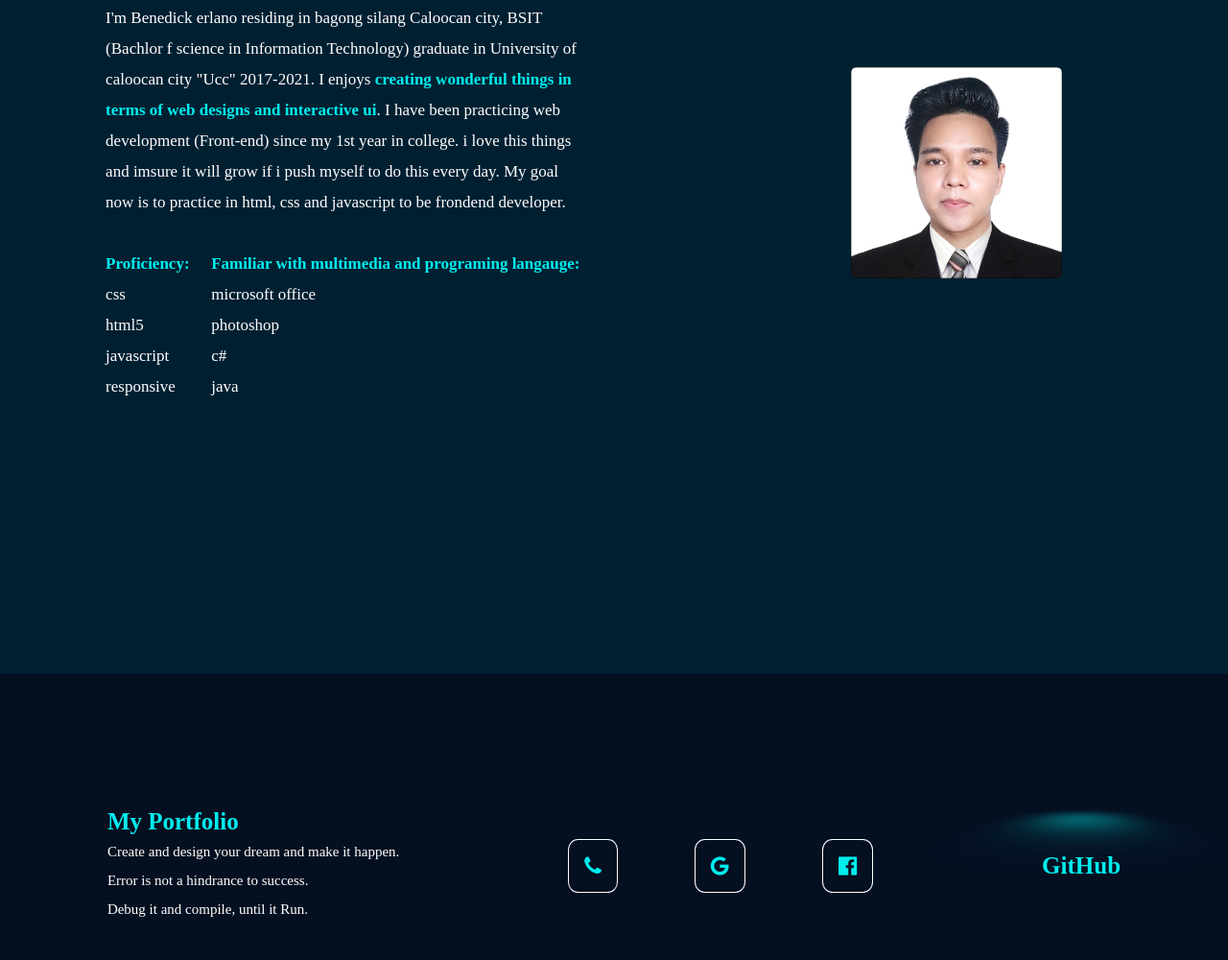
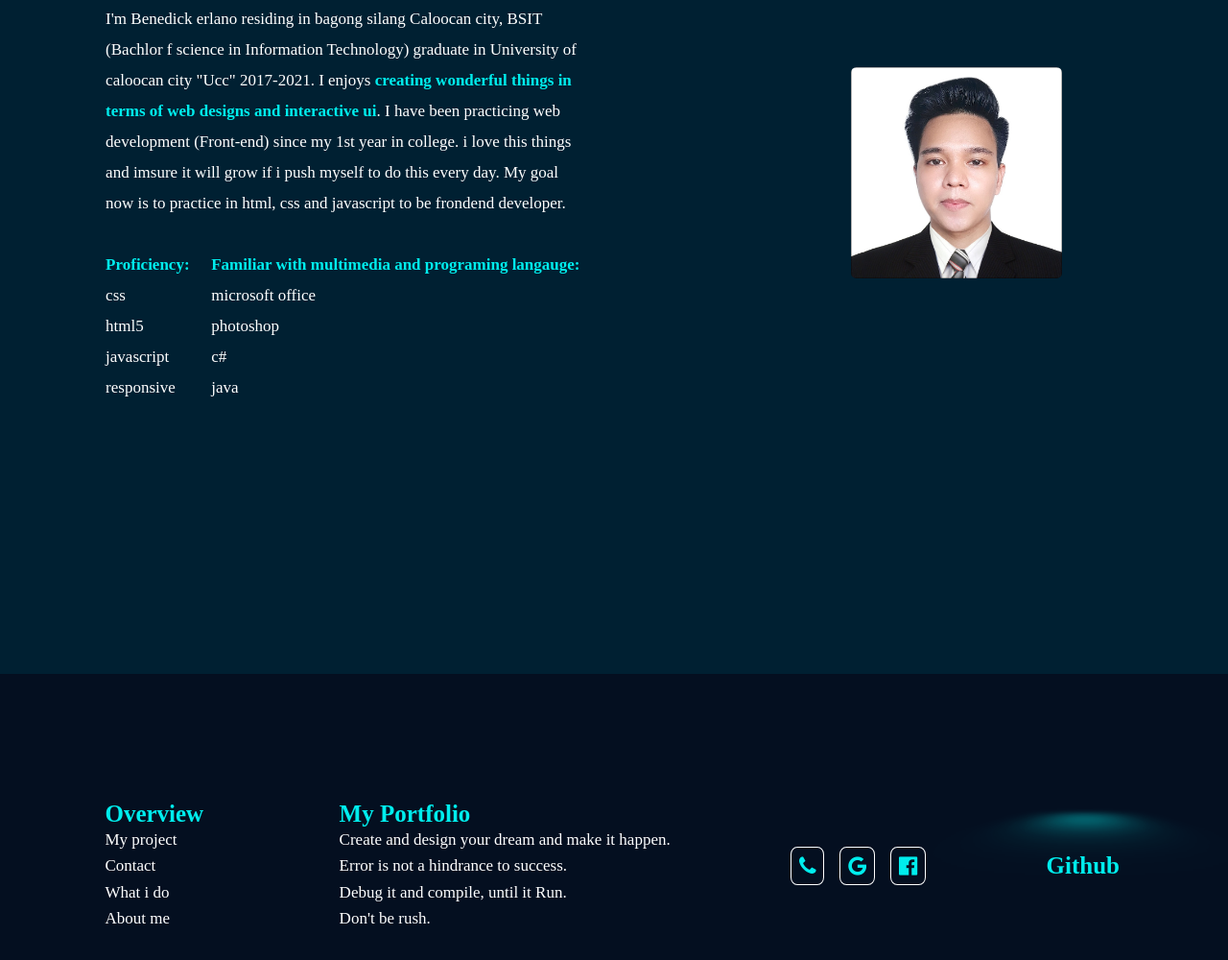
Before and after one commit to benedick1005/finalwebportfolio, a plain HTML site: page index.html in a window 1280 px wide. Shown: the part 2314-3314 px from the top of the page at 96% size. Drawn offline with Linux system fonts and the light colour scheme.

Commit message:
add indexhtml

```diff
--- a/index.html
+++ b/index.html
@@ -246,10 +246,16 @@ ul li a:hover{
     </div>
 <!-- 5th conatainer -->
     <div class="container5">
-
+        <div class="myoverviewcontainer">
+            <div class="overviewtxttitle">Overview</div>
+            <div class="overviewtxt">My project</div>
+            <div class="overviewtxt">Contact</div>
+            <div class="overviewtxt">What i do</div>
+            <div class="overviewtxt">About me</div>
+        </div>
         <div class="elmentscontainer">
             <div class="logonametxt">My Portfolio</div>
-            <div class="messagetxt">Create and design your dream and make it happen. <br> Error is not a hindrance to success. <br>Debug it and compile, until it Run. </div>
+            <div class="messagetxt">Create and design your dream and make it happen. <br> Error is not a hindrance to success. <br>Debug it and compile, until it Run. <br>Don't be rush.</div>
         </div>
         <div class="contactcontainer">
             <div class="contacttxt1"><i class="fa fa-phone" id="iconcontact"></i> </div>
@@ -257,7 +263,7 @@ ul li a:hover{
             <div class="contacttxt1"> <i class="fa fa-facebook-official" id="iconcontact"></i></div>
          </div>
          <div class="githubandotherelementscontainer">
-             <div class="githubtxt">GitHub </div>
+             <div class="githubtxt">Github </div>
          </div>
     </div>
 
@@ -526,28 +532,26 @@ ul li a:hover{
     width: 30rem;
     margin: 1rem ;
     transition: 1s;
-    box-shadow: 7px 0px 0px 0px #00eded;
+    border-right: 7px solid #00eded;
 }
 
 .mobileresponsivcontainer{
     min-height:25vh;
     width: 30rem;
     margin:  1rem;
-    box-shadow: 7px 0px 0px 0px #00eded;
+    border-right: 7px solid #00eded;
 }
 .designcontainer{
     min-height: 25vh;
     width: 30rem;
     margin: 1rem;
-    box-shadow: 7px 0px 0px 0px #00eded;
-
+    border-right: 7px solid #00eded;
   }
 .developmentcontainer{
     min-height: 25vh;
     width: 30rem;
     margin:1rem;
-    box-shadow: 7px 0px 0px 0px #00eded;
-
+    border-right: 7px solid #00eded;
 }
 .paragraphtxt{
     padding: 0 .4rem 1rem 1.6rem;
@@ -628,7 +632,7 @@ ul li a:hover{
     min-height: 25vh;
     max-width: 31rem;
     margin: 1rem;
-    box-shadow: 0px -1px 0px 0px grey;
+    border-top: 1px solid grey;
 }
 .cardcontainerforimage{
     min-height: 200px;
@@ -711,16 +715,35 @@ ul li a:hover{
      align-items: center;
      justify-content: space-evenly;
      flex-wrap:wrap;
-     gap:4em;
+     gap:1em;
      background-color: #040F20;
 }
 #iconcontact{
     color:#00eded;
     font-size: 1.4rem;
-    padding: 1rem;
+    padding: .49rem;
     border: 1px solid white;
     border-radius: 20%;
-    gap:rem;
+    position: relative;
+    cursor: pointer;
+}
+#iconcontact::after{
+    content: "visit ";
+    position: absolute;
+    padding: .1em 1em  ;
+
+    border: 1px solid white;
+    font-size:18px;
+    margin: -3.3em 0 0 -1.6em ;
+    white-space: nowrap;
+    transform: scale(0);
+    transition: transform ease-out 190ms;
+    display: block;
+
+    text-decoration: none;
+}
+#iconcontact:hover::after{
+    transform: scale(1);
 }
 
 #iconcontact:hover{
@@ -731,7 +754,7 @@ ul li a:hover{
 }
 .contactcontainer{
     display: flex;
-    gap:5rem;
+    gap:1rem;
     align-items: center;
     flex-wrap: wrap;
     justify-content: center;
@@ -747,11 +770,11 @@ ul li a:hover{
     }
     .messagetxt{
         color: white;
-        font-size: 15px;
+        font-size: 17px;
     }
     .elmentscontainer{
         margin: 1rem;
-        line-height: 1.9rem;
+        line-height: 1.7rem;
 
     }
     .githubtxt{
@@ -763,7 +786,9 @@ ul li a:hover{
         margin: 1rem;
         color: #00eded;
         text-shadow:  10px 10px 10px 10px #00eded ;
-
+    }
+    .githubtxt::after{
+        /* content: "visit my github profile"; */
     }
     .githubtxt::before{
         content: "";
@@ -775,6 +800,19 @@ ul li a:hover{
         transform: perspective(1em) rotateX(40deg) scale(1,0.35) ;
         filter: blur(1em);
         opacity: .9;
+    }
+    .myoverviewcontainer{
+        margin: 1rem;
+        line-height: 1.7rem;
+    }
+    .overviewtxt{
+        color: white;
+        font-size: 17px;
+    }
+    .overviewtxttitle{
+        color: #00eded;
+        font-size: 25px;
+        font-weight: bold;
     }
 /* whole body background color */
 .maincontainer{
```
